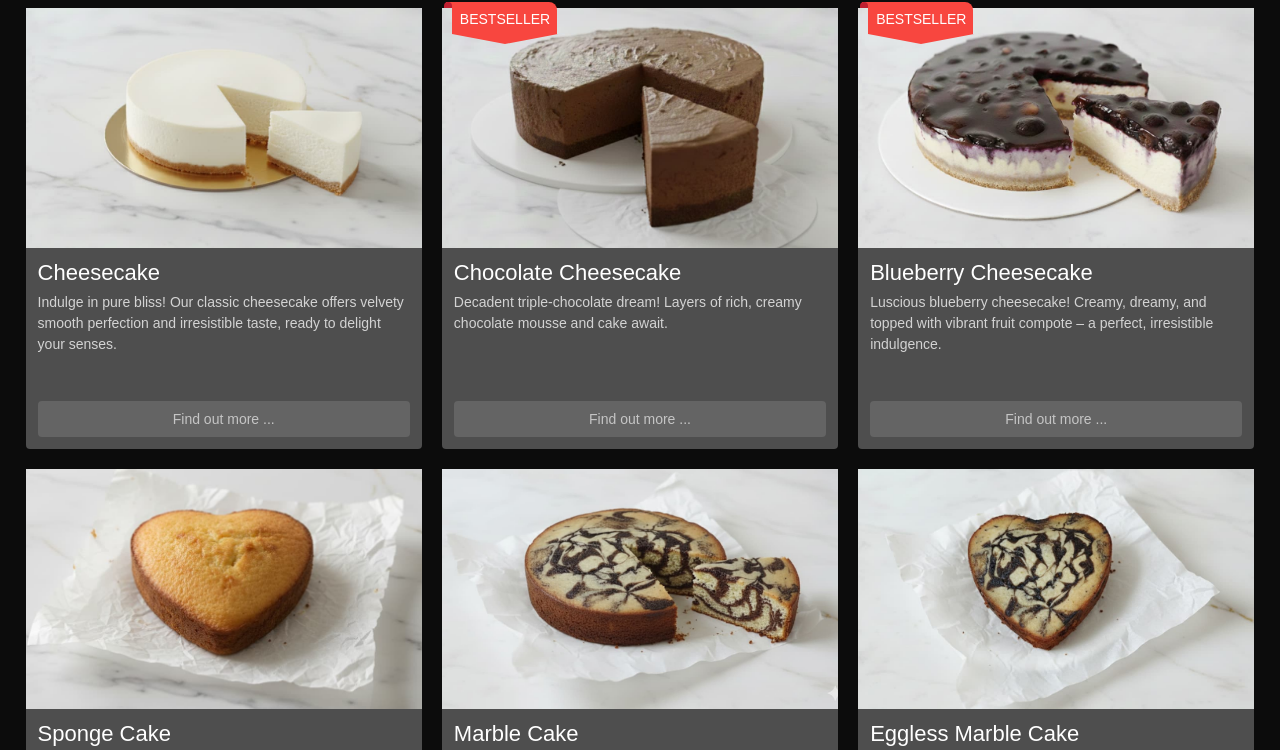
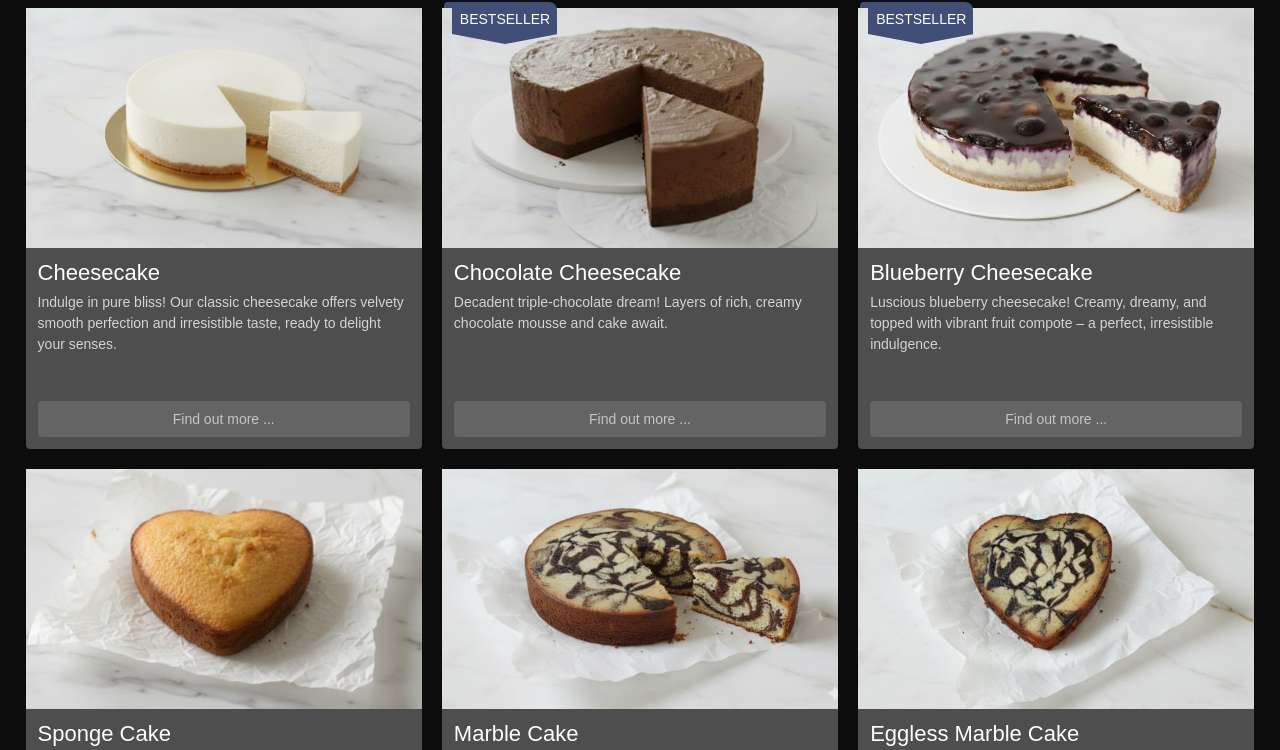
Before and after one commit to shankris/Carousel, a website built with Vite: page card.htm in a window 1280 px wide. Shown: the part 62-812 px from the top of the page. Built offline with nearby package versions, Linux system fonts and the light colour scheme.

Commit message:
Bestseller color change

```diff
--- a/Card.css
+++ b/Card.css
@@ -422,14 +422,14 @@
   height: 0;
   border-left: 53px solid transparent;
   border-right: 53px solid transparent;
-  border-top: 10px solid #f8463f;
+  border-top: 10px solid #404e78;
 }
 
 .ribbon1 span.content {
   position: relative;
   display: block;
   text-align: center;
-  background: #f8463f;
+  background: #404e78;
   font-size: 14px;
   line-height: 1;
   padding: 10px 8px 8px;
@@ -449,7 +449,7 @@
   width: 6px;
   left: -6px;
   top: 0;
-  background: #f8463f;
+  background: #404e78;
 }
 
 .ribbon1 span:after {
@@ -458,7 +458,7 @@
   left: -8px;
   top: 0;
   border-radius: 8px 8px 0 0;
-  background: #c02031;
+  background: #404e78;
 }
 
 
```
